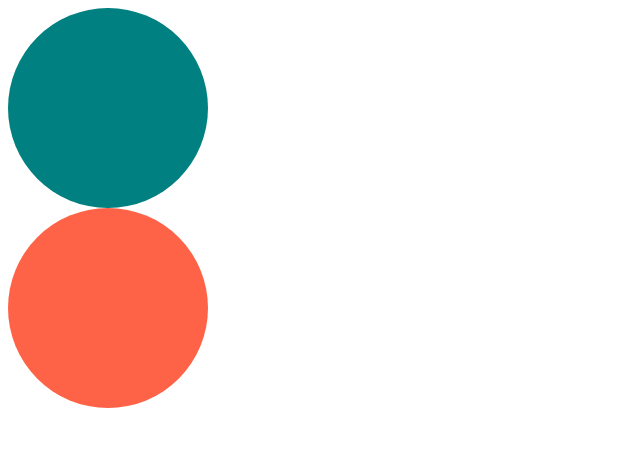
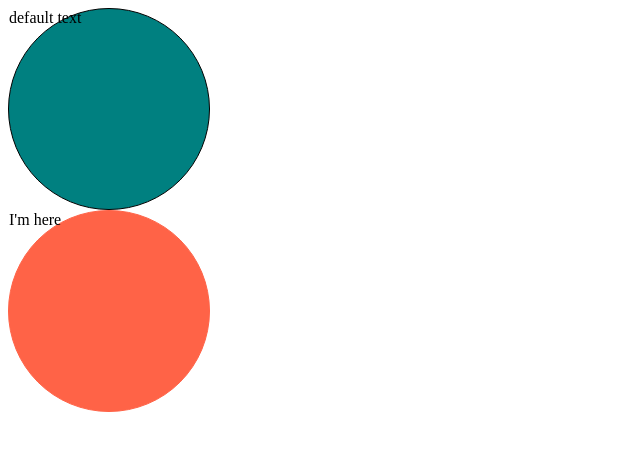
Before and after one commit to emerald6227/typescript-react-practice, a React (Create React App) app: page / in a window 1280 px wide. Shown: the top 450 px of the page, without its empty margins (0-640 px from the left). Built offline with nearby package versions, Linux system fonts and the light colour scheme.

Commit message:
Optional Props practice

```diff
--- a/src/App.tsx
+++ b/src/App.tsx
@@ -3,8 +3,8 @@
 function App() {
   return (
     <div>
-      <Circle bgColor="teal" />
-      <Circle bgColor="tomato" />
+      <Circle bgColor="teal" borderColor="black" />
+      <Circle bgColor="tomato" text="I'm here" />
     </div>
   );
 }
--- a/src/Circle.tsx
+++ b/src/Circle.tsx
@@ -2,6 +2,7 @@
 
 interface ContainerProps { // Container div가 받을 props객체 인터페이스
     bgColor: string;
+    borderColor: string;
 }
 
 // <ContainerProps> 를 추가해서 객체타입 지정
@@ -10,14 +11,21 @@
     height: 200px;
     background-color: ${props => props.bgColor};
     border-radius: 50%;
+    border: 1px solid ${props => props.borderColor};
 `;
 
 interface CircleProps { // Circle 컴포넌트의 props객체 인터페이스
     bgColor: string;
+    borderColor?: string; // Optional Props (string or undefined)
+    text?: string;
 }
 
-function Circle({bgColor}: CircleProps) { // props를 객체타입으로 지정
-    return <Container bgColor={bgColor}/>;
+function Circle({bgColor, borderColor, text = "default text"}: CircleProps) { // props를 객체타입으로 지정
+    return (
+        <Container bgColor={bgColor} borderColor={borderColor ?? bgColor}>
+            {text}
+        </Container>
+    );
 }
 
 // 아래처럼 props: CirlceProps로도 사용이 가능하다.
```
